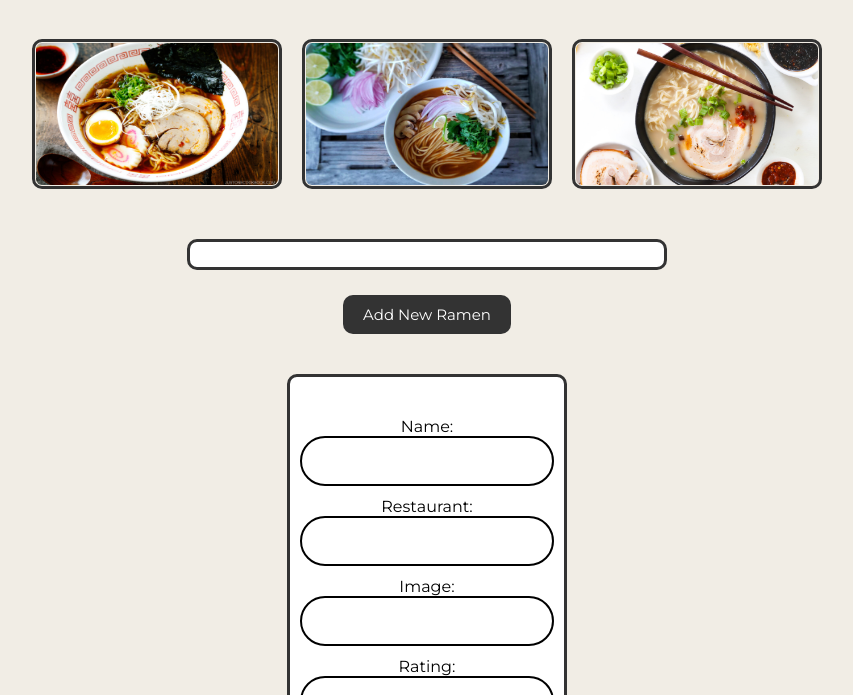
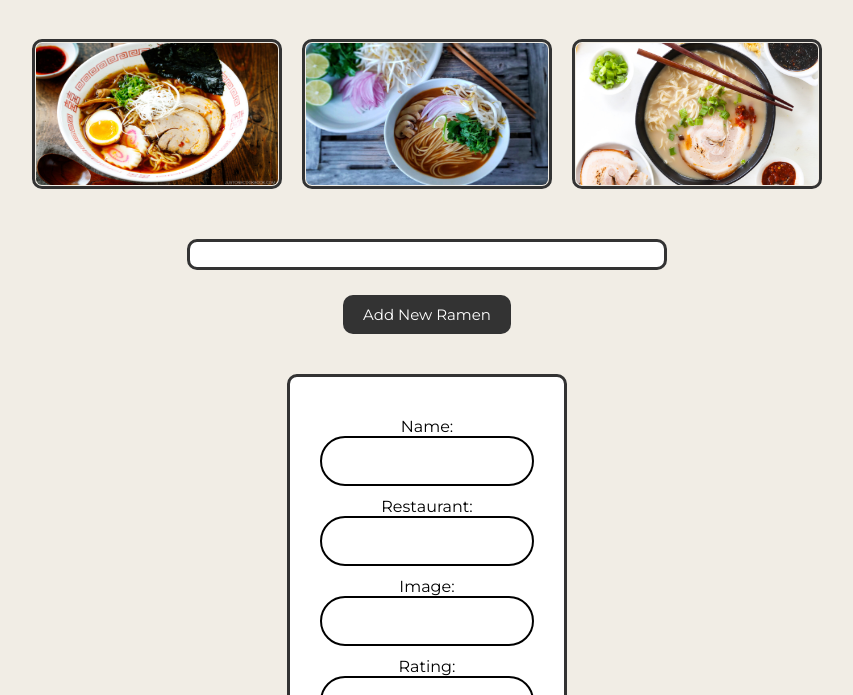
Before and after one commit to IvanMusila/ramen-rating-app, a plain HTML site: page index.html in a window 1280 px wide. Both pictures are taken after a click on the button "Add New Ramen". Shown: the part 105-800 px from the top of the page, without its empty margins (213-1066 px from the left). Drawn offline with Linux system fonts and the light colour scheme.

Commit message:
new modifications

```diff
--- a/css/index.css
+++ b/css/index.css
@@ -67,7 +67,7 @@ body{
     width: 300px;
     height: 200px;
     padding: 0px;
-    border: solid 3px #333;
+    border: solid 2px #333;
     border-radius: 10px;
     margin: 10px;
     flex-wrap: wrap;
@@ -99,8 +99,8 @@ form{
     text-align: center;
     padding-top: 10px;
     padding-bottom: 25px;
-    padding-left: 10px;
-    padding-right: 10px;
+    padding-left: 30px;
+    padding-right: 30px;
     margin-top: 40px;
     margin-left: 500px;
     margin-right: 500px;
```
